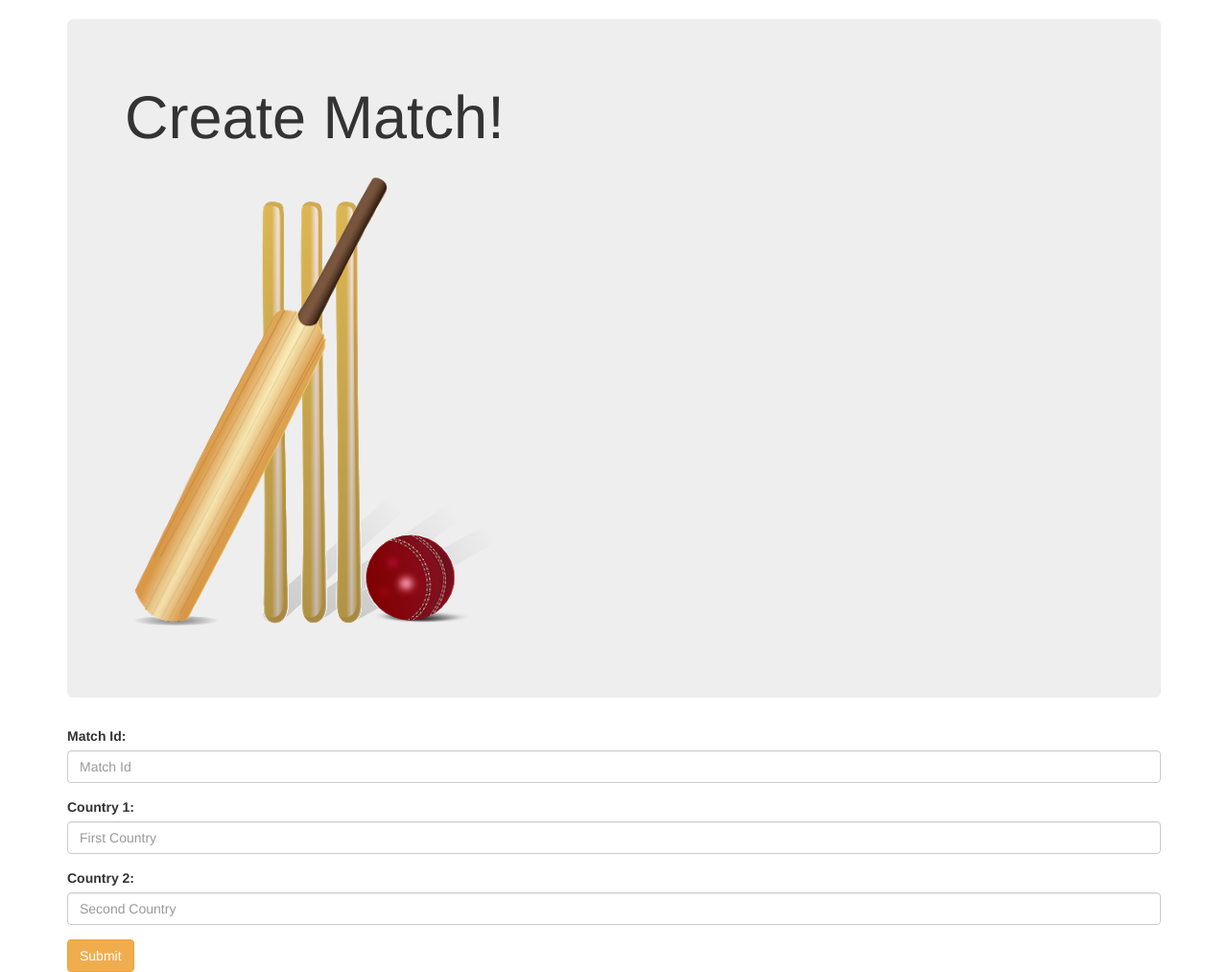
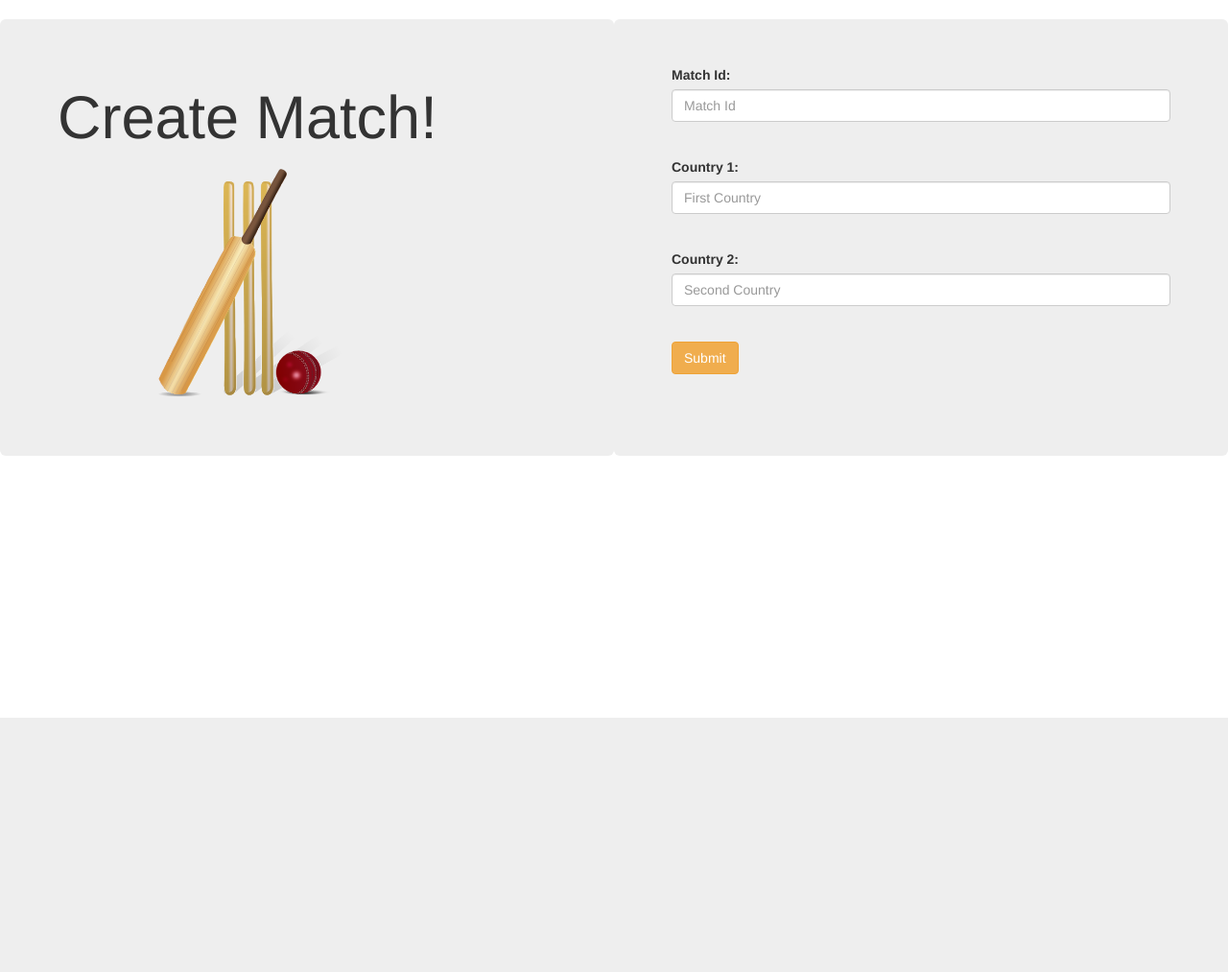
Before and after one commit to Pravalika0106/Yorking, a Django app: template Yorking/Pravalika/templates/form.html in a window 1280 px wide. Shown: the part 52-1065 px from the top of the page at 96% size. After the commit the page ends 800 px from the top, so only its background shows below. Run offline with Django 3.2, Linux system fonts and the light colour scheme; the template is opened without the code that fills it, so the values that code supplies are empty; some libraries are stand-ins or nearby versions.

Commit message:
adding all files

```diff
--- a/Yorking/Pravalika/templates/form.html
+++ b/Yorking/Pravalika/templates/form.html
@@ -5,7 +5,42 @@
     <meta charset="utf-8">
     <title></title>
     <link rel="stylesheet" href="https://maxcdn.bootstrapcdn.com/bootstrap/3.3.7/css/bootstrap.min.css" integrity="sha384-BVYiiSIFeK1dGmJRAkycuHAHRg32OmUcww7on3RYdg4Va+PmSTsz/K68vbdEjh4u" crossorigin="anonymous">
+    <style media="screen">
+      img{
+        width:50%;
+        height: 50%
+      }
 
+      .margin-bottom {
+        margin-bottom:37px;
+        }
+
+
+      .relative{
+        position: relative;
+        left: 100px;
+      }
+      .split {
+        height: 100%;
+        width: 50%;
+        position: fixed;
+        <!-- z-index: 1; -->
+        <!-- top: 0; -->
+        <!-- overflow-x: hidden; -->
+        <!-- padding-top: 20px; -->
+      }
+
+      .left {
+        left: 0;
+        <!-- background-color: #111; -->
+      }
+
+      .right {
+        right: 0;
+        <!-- background-color: red; -->
+      }
+
+    </style>
   </head>
   <body>
 
@@ -42,31 +77,37 @@
 
 
     <div class="container">
+      <div class="split left">
         <div class="jumbotron">
         <h1>Create Match!</h1>
-      <img src='{% static "img/cricket1.png" %}' alt='My image'/>
+        <img src='{% static "img/cricket1.png" %}'class='relative' alt='My image'/>
         </div>
+      </div>
+      <div class="split right">
+        <div class="jumbotron">
         <form method="post">
           <div class="form-group">
           <label for="matchid">Match Id:</label>
-        <input type="text" class="form-control" id="matchid" placeholder="Match Id" required>
+          <input type="text" class="form-control margin-bottom" id="matchid" placeholder="Match Id" required>
           </div>
 
           <div class="form-group">
           <label for="country1">Country 1:</label>
-        <input type="text"  class="form-control" id="country1" placeholder="First Country" required>
+          <input type="text"  class="form-control margin-bottom" id="country1" placeholder="First Country" required>
           </div>
 
           <div class="form-group">
           <label for="country2">Country 2:</label>
-        <input type="text" class="form-control" id="country2" placeholder="Second Country" required>
+          <input type="text" class="form-control margin-bottom" id="country2" placeholder="Second Country" required>
           </div>
 
-        <button type="submit" class="btn btn-warning">Submit</button>
+          <button type="submit" class="btn btn-warning margin-bottom">Submit</button>
           <!-- <input type="submit" name="" value="Submit Feedback"> -->
 
 
         </form>
+        </div>
+      </div>
     </div>
     <script src="https://code.jquery.com/jquery-3.4.1.slim.min.js" integrity="sha384-J6qa4849blE2+poT4WnyKhv5vZF5SrPo0iEjwBvKU7imGFAV0wwj1yYfoRSJoZ+n" crossorigin="anonymous"></script>
     <script src="https://cdn.jsdelivr.net/npm/popper.js@1.16.0/dist/umd/popper.min.js" integrity="sha384-Q6E9RHvbIyZFJoft+2mJbHaEWldlvI9IOYy5n3zV9zzTtmI3UksdQRVvoxMfooAo" crossorigin="anonymous"></script>
--- a/Yorking/Pravalika/urls.py
+++ b/Yorking/Pravalika/urls.py
@@ -5,4 +5,5 @@ from . import views
 urlpatterns = [
     path('Home/',views.Home),
     path('TopPerfomance/',views.TopPerfomance),
+    path('form/',views.form),
 ]
--- a/Yorking/Pravalika/views.py
+++ b/Yorking/Pravalika/views.py
@@ -7,7 +7,8 @@ def Home(request):
     m_p.save()
     return render(request,'index.html',{'preethu':'pravalika'})
 
-
+def form(request):
+    return render(request,'form.html')
 
 def TopPerfomance(request):
     m_p_obj=models.match_performance.objects.all()
--- /dev/null
+++ b/gitignore.txt
@@ -0,0 +1,2 @@
+*__pycache__/
+*.pyc
```
Lines whose indentation alone changed are shown as unchanged.
